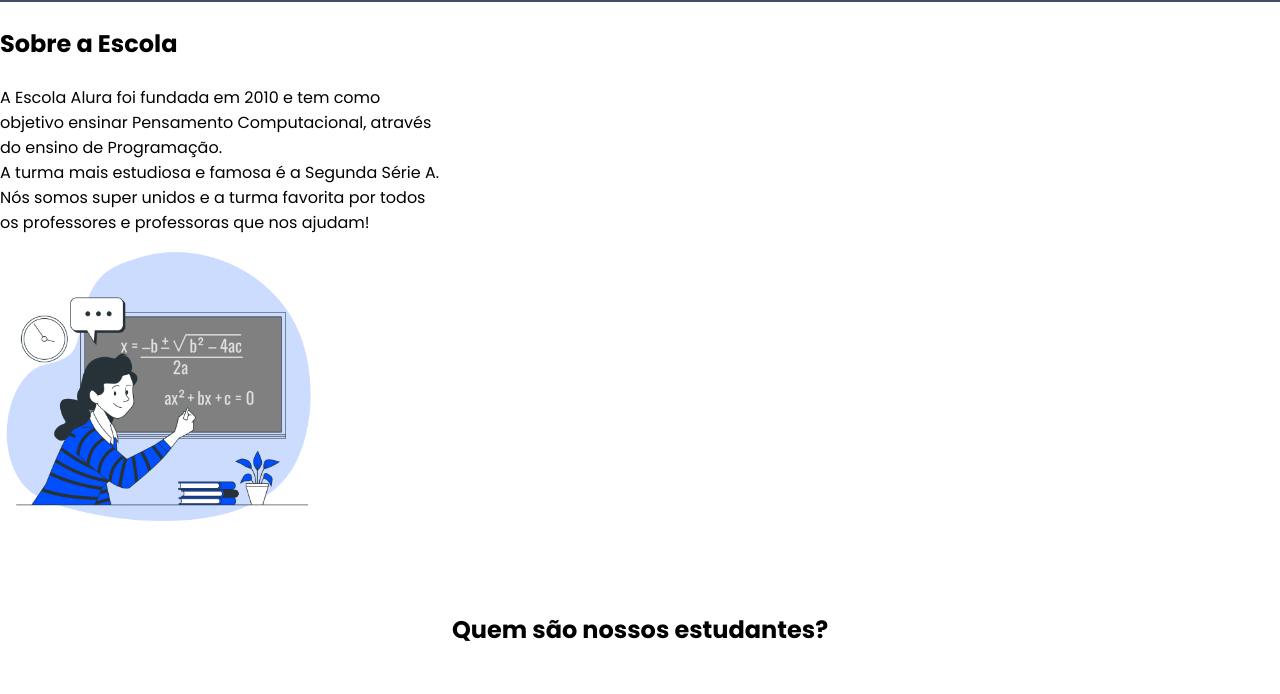
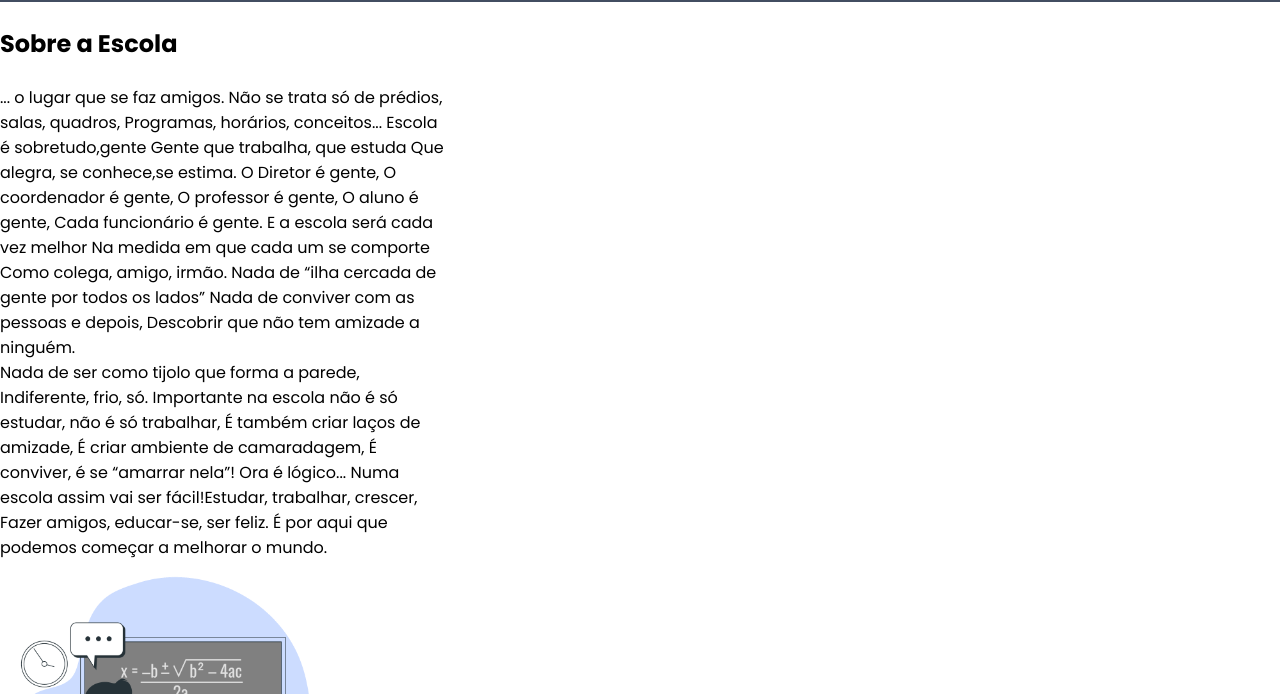
Before and after one commit to lucianosamuel/novo, a plain HTML site: page index.html in a window 1280 px wide. Shown: the part 105-799 px from the top of the page. Drawn offline with Linux system fonts and the light colour scheme.

Commit message:
site finalizado

```diff
--- a/index.html
+++ b/index.html
@@ -21,8 +21,19 @@
     <section class="Escola">
         <div class="escola-div-conteudo">
             <h2 class="escola-titulo">Sobre a Escola</h2>
-                  <p class="escola-texto-um">A Escola Alura foi fundada em 2010 e tem como objetivo ensinar Pensamento Computacional, através do ensino de  Programação.</p>
-                  <p class="escola-texto-dois">A turma mais estudiosa e famosa é a Segunda Série A. Nós somos super unidos e a turma favorita por todos os professores e professoras que nos ajudam!</p>
+                  <p class="escola-texto-um">... o lugar que se faz amigos. Não se trata só de prédios, salas, quadros, Programas,
+                    horários, conceitos... Escola é sobretudo,gente Gente que trabalha, que estuda Que
+                    alegra, se conhece,se estima. O Diretor é gente, O coordenador é gente, O professor
+                    é gente, O aluno é gente, Cada funcionário é gente. E a escola será cada vez melhor
+                    Na medida em que cada um se comporte Como colega, amigo, irmão. Nada de “ilha
+                    cercada de gente por todos os lados” Nada de conviver com as pessoas e depois,
+                    Descobrir que não tem amizade a ninguém.</p>
+                  <p class="escola-texto-dois"> Nada de ser como tijolo que forma a
+                    parede, Indiferente, frio, só. Importante na escola não é só estudar, não é só trabalhar,
+                     É também criar laços de amizade, É criar ambiente de camaradagem, É conviver, é
+                    se “amarrar nela”! Ora é lógico... Numa escola assim vai ser fácil!Estudar, trabalhar,
+                    crescer, Fazer amigos, educar-se, ser feliz. É por aqui que podemos começar a
+                    melhorar o mundo.</p>
         </div>
        <img class="escola-imagem" src="Formula-bro.png" alt="professora no quadro">
     </section>
--- a/style.css
+++ b/style.css
@@ -1,4 +1,4 @@
-*{
+                        *{
     margin: 0;
     padding: 0;
 }
```
